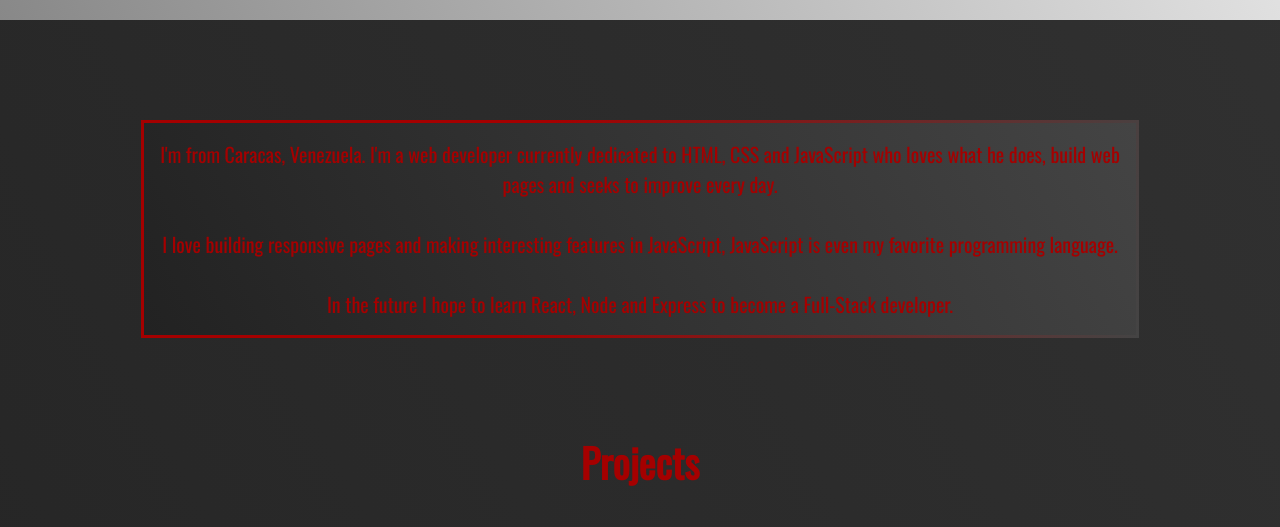
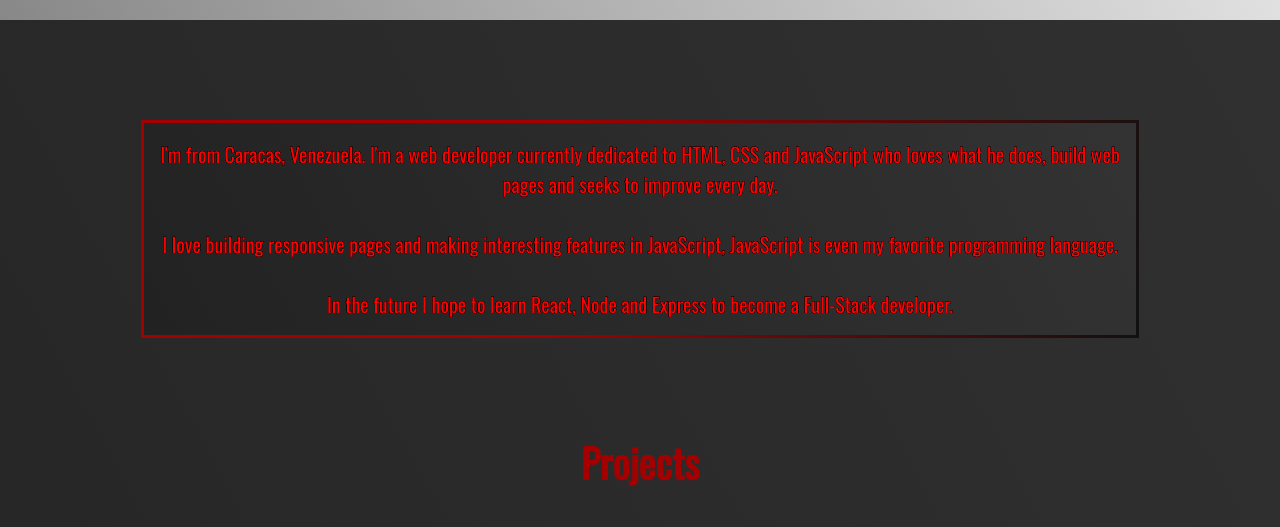
Before and after one commit to AN-Drew207/Portfolio-page, a plain HTML site: page index.html in a window 1280 px wide. Shown: the part 780-1307 px from the top of the page. Drawn offline with nearby package versions, Linux system fonts and the light colour scheme.

Commit message:
Fixed colors in about

```diff
--- a/SASS/_about.scss
+++ b/SASS/_about.scss
@@ -5,15 +5,16 @@
     padding-top: 100px;
 }
 .border{
-    background-image: linear-gradient(100deg,$primary-color 40% ,#444);
+    background-image: linear-gradient(100deg,$primary-color 40% ,#111);
     padding: 3px;
     div{
-        background-image: linear-gradient(62deg,#222,#444);
+        background-image: linear-gradient(62deg,#222,#333);
         padding: 1rem;
         z-index: 1;
         p{
             font-size: 20px;
-            color: $primary-color;
+            color: #ff0000;
+            text-shadow: 0.25px 0 0 #000, -0.25px 0 0 #000, 0 0.25px 0 #000, 0 -0.25px 0 #000, 0.125px 0.125px #000, -0.125px -0.125px 0 #000, 0.125px -0.125px 0 #000, -0.125px 0.125px 0 #000;
             width: 75vw;
             text-align: center;
         }
--- a/SASS/_projects.scss
+++ b/SASS/_projects.scss
@@ -19,7 +19,6 @@
                flex-direction: column;
                align-items: center;
                justify-content: center;
-                border: 1px solid $primary-color;
                 padding: 20px;
                 text-decoration: none;
                 &:hover{
```
Also changed, not shown: dist/css/main.css, 1 other file.
